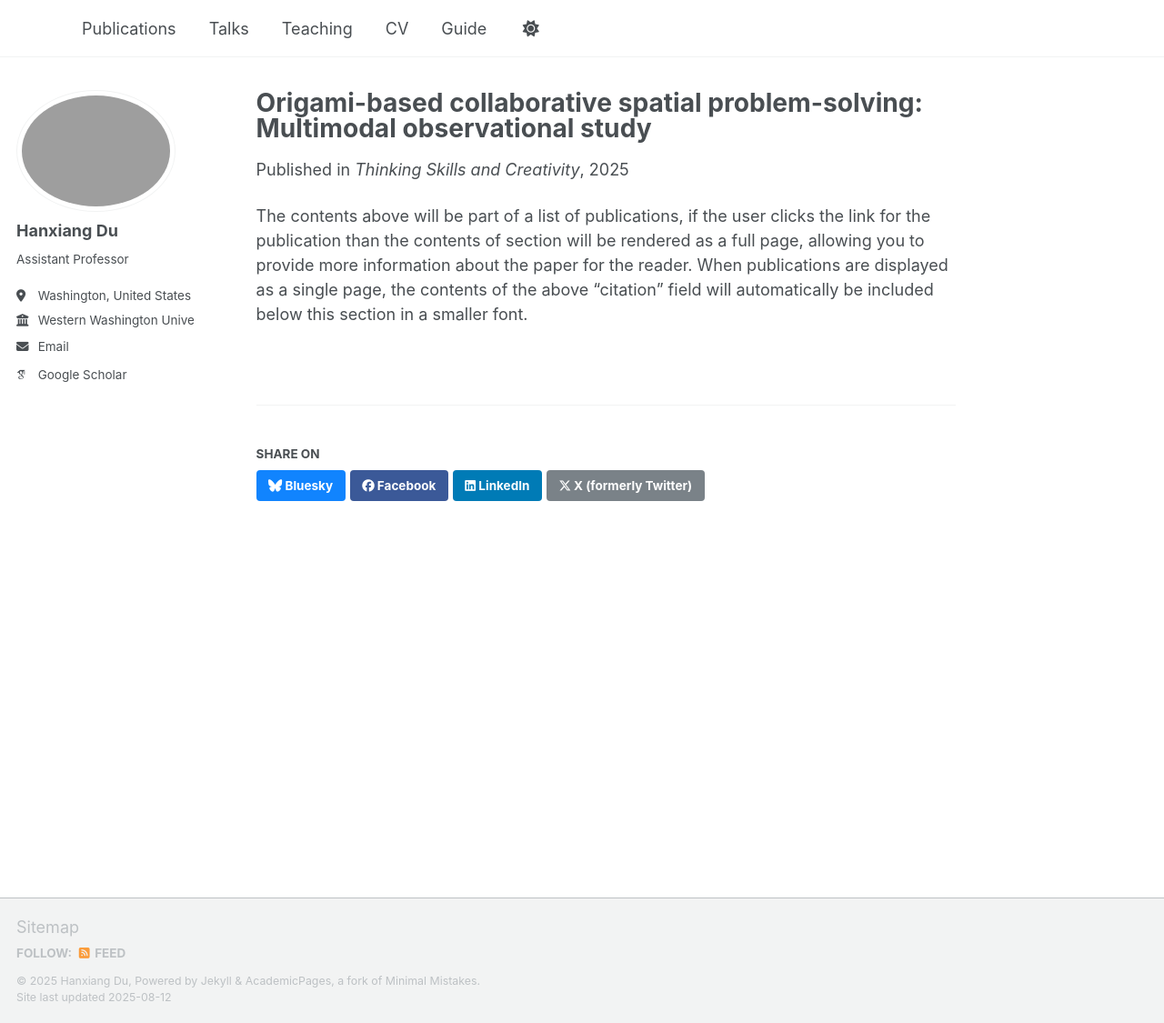
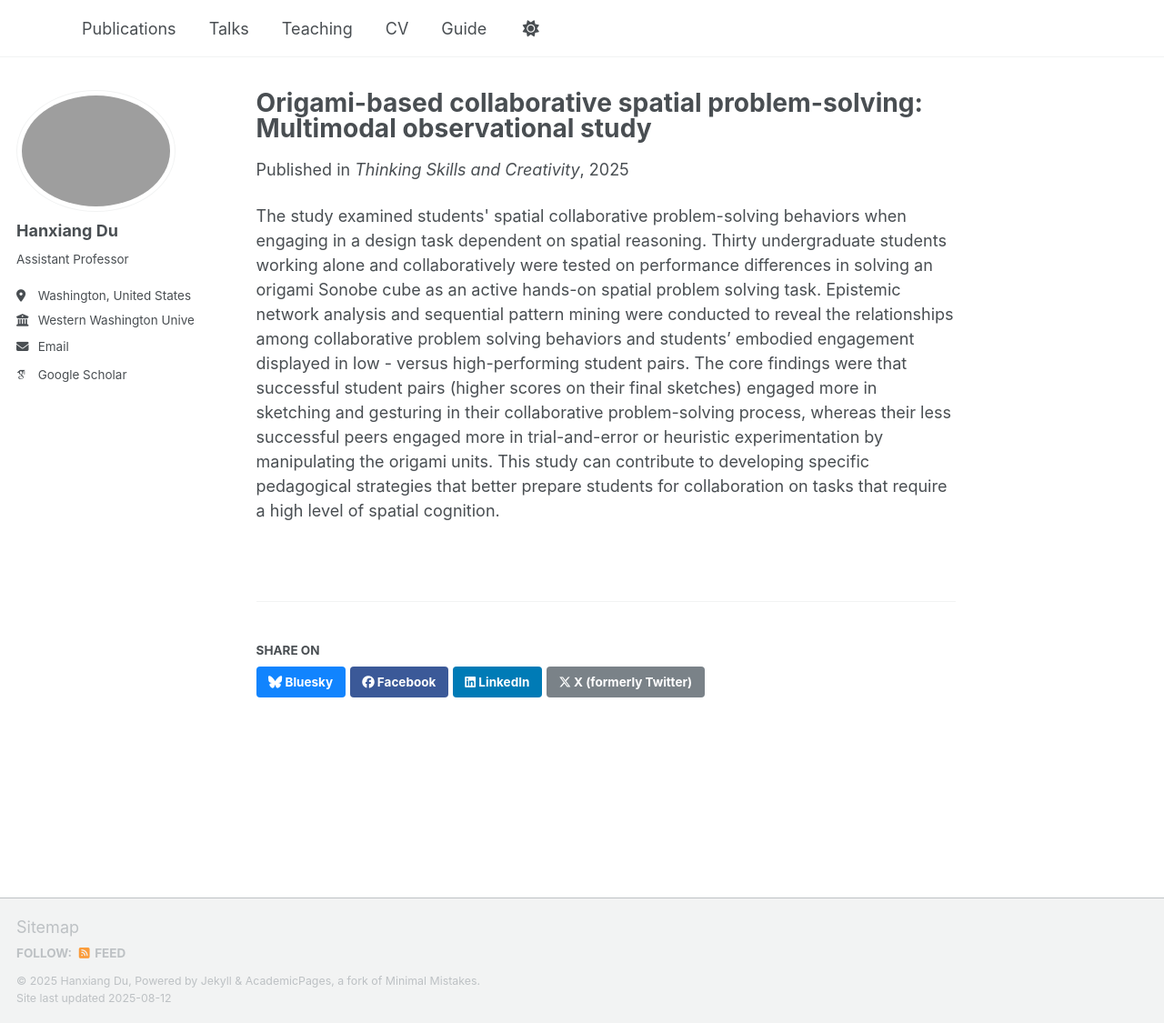
Before and after one commit to HXDU/HD.github.io, a Jekyll site: the page built from _publications/2009-10-01-paper-title-number-1.md, in a window 1280 px wide and 1125 px high. Shown: the whole window at 91% size. Built offline with Jekyll 4.4.1, drawn with Linux system fonts in a browser that asks for light colours; some web fonts are replaced; a script that is not in the unit is left out.

Commit message:
Update 2009-10-01-paper-title-number-1.md

```diff
--- a/_publications/2009-10-01-paper-title-number-1.md
+++ b/_publications/2009-10-01-paper-title-number-1.md
@@ -7,4 +7,4 @@ date: 2025-07-01
 venue: 'Thinking Skills and Creativity'
 paperurl: 'https://www.sciencedirect.com/science/article/pii/S1871187125001695'
 ---
-The contents above will be part of a list of publications, if the user clicks the link for the publication than the contents of section will be rendered as a full page, allowing you to provide more information about the paper for the reader. When publications are displayed as a single page, the contents of the above "citation" field will automatically be included below this section in a smaller font.
+The study examined students\' spatial collaborative problem-solving behaviors when engaging in a design task dependent on spatial reasoning. Thirty undergraduate students working alone and collaboratively were tested on performance differences in solving an origami Sonobe cube as an active hands-on spatial problem solving task. Epistemic network analysis and sequential pattern mining were conducted to reveal the relationships among collaborative problem solving behaviors and students' embodied engagement displayed in low - versus high-performing student pairs. The core findings were that successful student pairs (higher scores on their final sketches) engaged more in sketching and gesturing in their collaborative problem-solving process, whereas their less successful peers engaged more in trial-and-error or heuristic experimentation by manipulating the origami units. This study can contribute to developing specific pedagogical strategies that better prepare students for collaboration on tasks that require a high level of spatial cognition.
```
